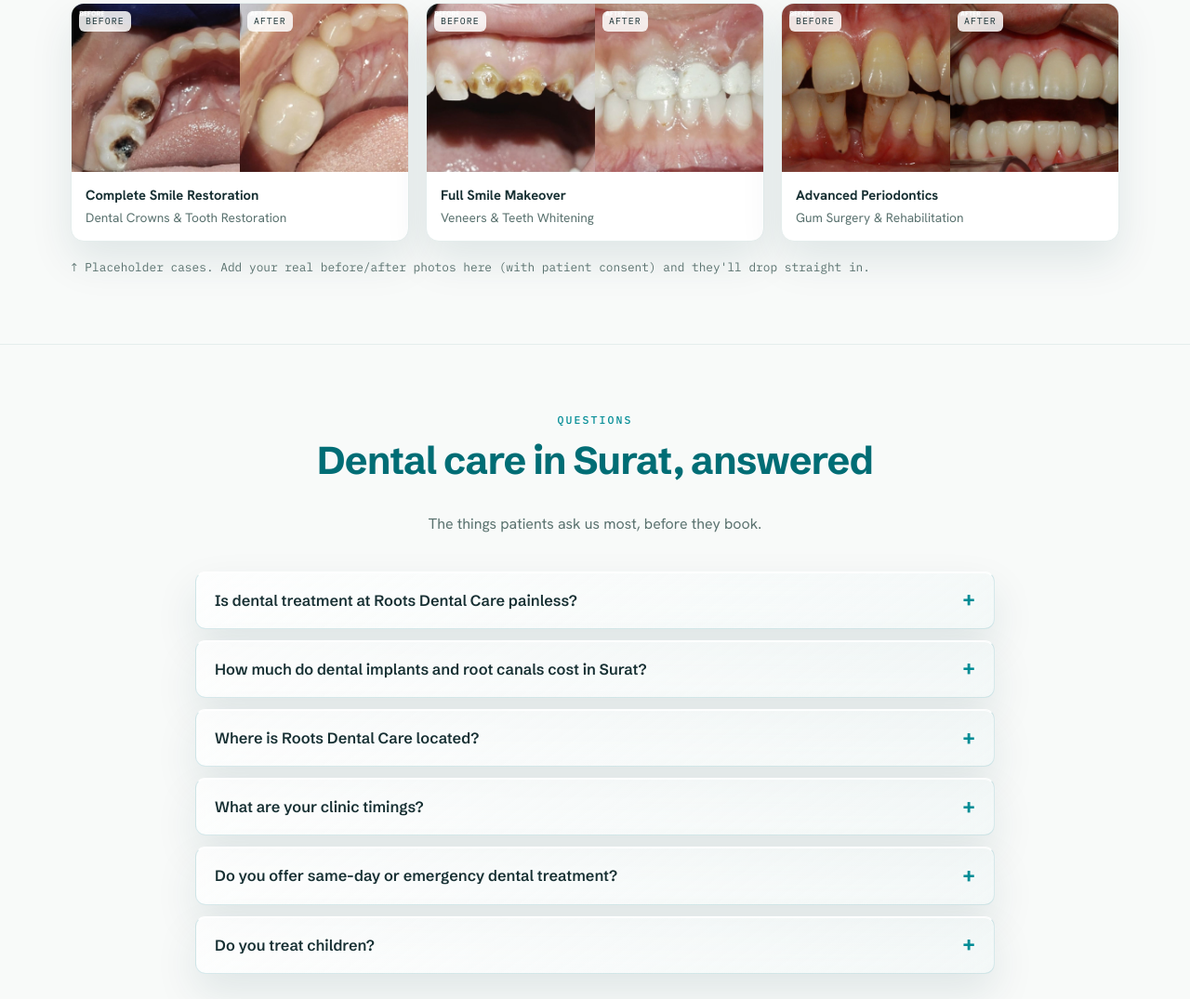
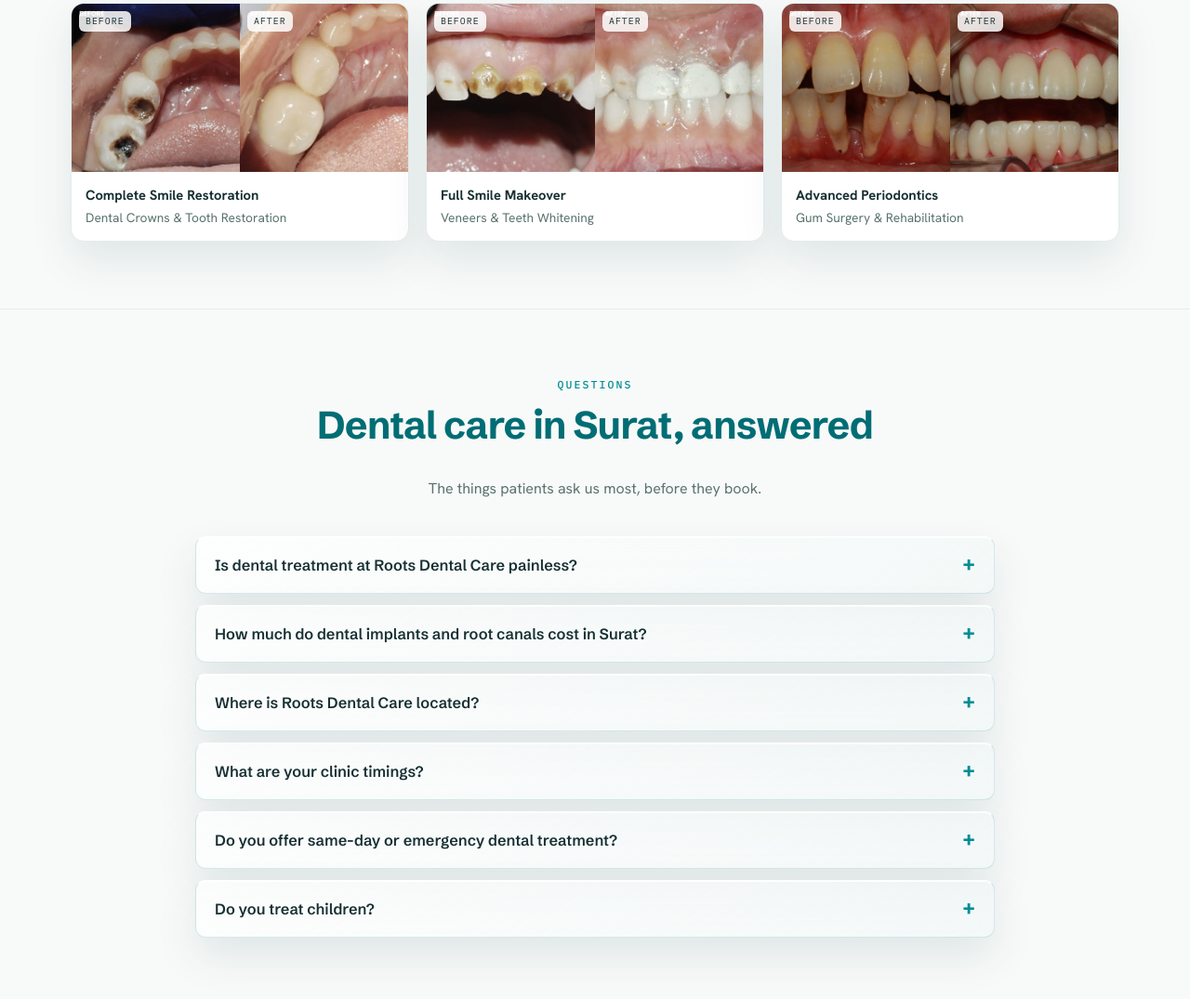
Before and after one commit to vamigo-IN/rdc, a plain HTML site: page index.html in a window 1280 px wide. Shown: the part 5094-6169 px from the top of the page at 93% size. Drawn offline with Linux system fonts and the light colour scheme.

Commit message:
fix: remove placeholder note from real results section

```diff
--- a/index.html
+++ b/index.html
@@ -327,7 +327,6 @@ height="0" width="0" style="display:none;visibility:hidden"></iframe></noscript>
       <div class="ba-card"><div class="ba-pair"><div class="ba-half before"><span class="lbl">Before</span><img src="/assets/img/makeover-before.jpg" alt="Before makeover" style="width:100%; height:100%; object-fit:cover;"></div><div class="ba-half after"><span class="lbl">After</span><img src="/assets/img/makeover-after.jpg" alt="After makeover" style="width:100%; height:100%; object-fit:cover;"></div></div><div class="cap"><b>Full Smile Makeover</b>Veneers &amp; Teeth Whitening</div></div>
       <div class="ba-card"><div class="ba-pair"><div class="ba-half before"><span class="lbl">Before</span><img src="/assets/img/perio-before.jpg" alt="Before treatment" style="width:100%; height:100%; object-fit:cover;"></div><div class="ba-half after"><span class="lbl">After</span><img src="/assets/img/perio-after.jpg" alt="After treatment" style="width:100%; height:100%; object-fit:cover;"></div></div><div class="cap"><b>Advanced Periodontics</b>Gum Surgery &amp; Rehabilitation</div></div>
     </div>
-    <p class="ba-note">↑ Placeholder cases. Add your real before/after photos here (with patient consent) and they'll drop straight in.</p>
   </div>
 </section>
 
```
